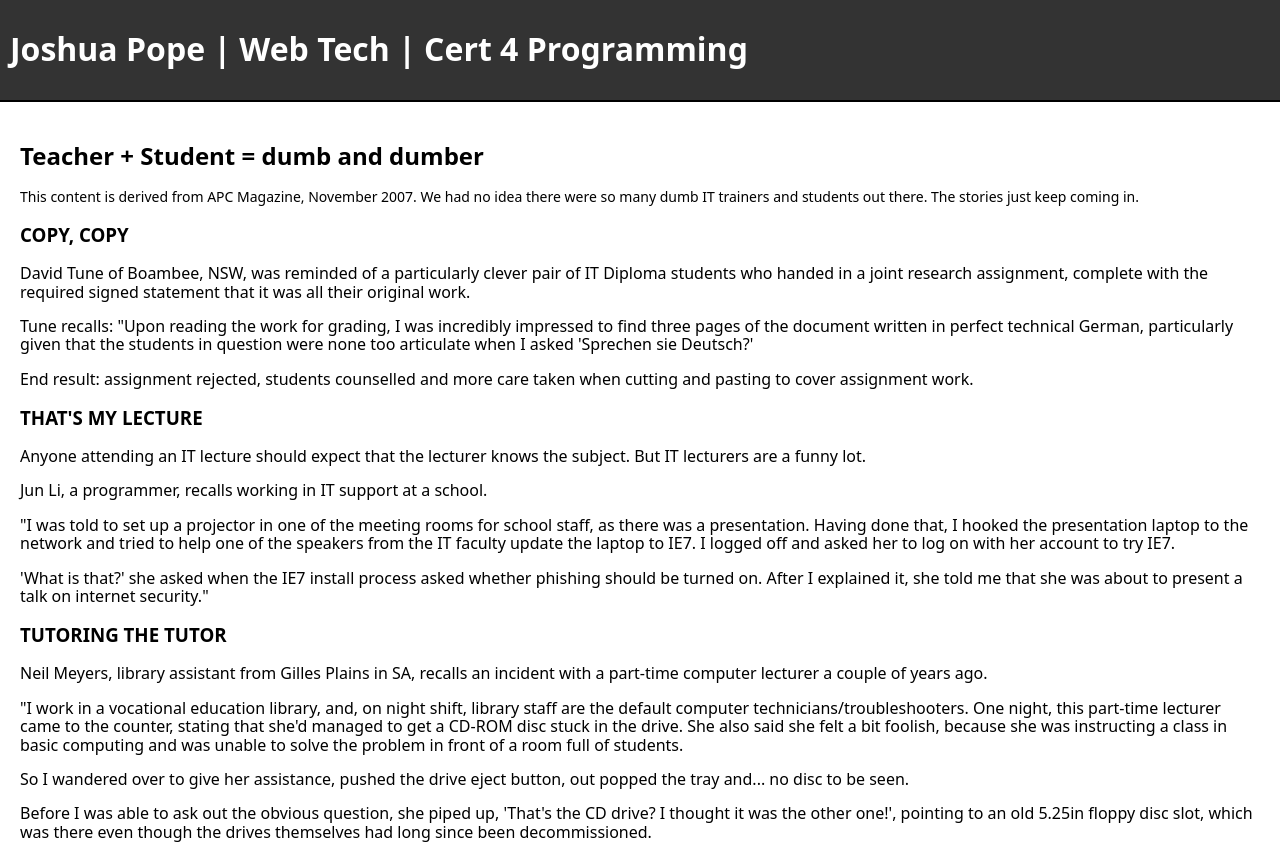
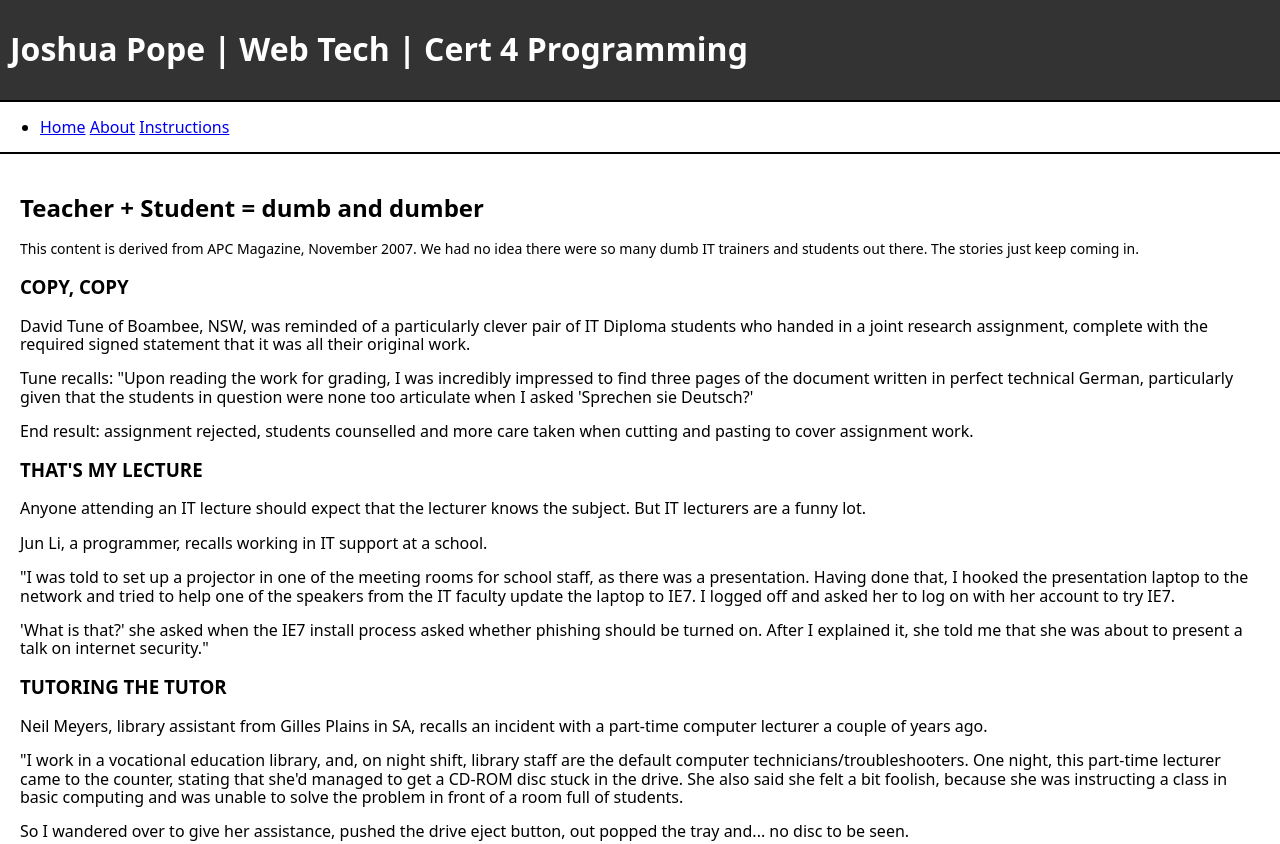
Before and after one commit to Didgeridio/Web-Tech-Website-Portfolio, a plain HTML site: page WebTech-Portfolio/phase-2/index.html in a window 1280 px wide. Shown: the top 844 px of the page. Drawn offline with Linux system fonts and the light colour scheme.

Commit message:
feat: desktop navigation css finished
Basic skeleton for navigation. Put it below header and above main seperated by a border for now. Is set to not visible on mobile.

```diff
--- a/WebTech-Portfolio/phase-2/index.html
+++ b/WebTech-Portfolio/phase-2/index.html
@@ -17,6 +17,15 @@
     </div>
         <div class="hamburger-menu">&#9776;</div>
 </header>
+<nav>
+    <ul>
+        <li>
+            <a href="#html">Home</a>
+            <a href="#html">About</a>
+            <a href="#html">Instructions</a>
+        </li>
+    </ul>
+</nav>
 <main>
     <header>
         <h2>Teacher + Student = dumb and dumber</h1>
--- a/WebTech-Portfolio/phase-2/styles.css
+++ b/WebTech-Portfolio/phase-2/styles.css
@@ -5,6 +5,9 @@
     display: flex;
     justify-content: space-between;
     align-items: center;
+    border-bottom: 2px solid #000;
+}
+nav {
     border-bottom: 2px solid #000;
 }
 
@@ -40,6 +43,9 @@ footer p {
     aside {
         display: none;
     }
+    nav {
+        display:none;
+    }
 }
 @media (min-width: 766px) {
     .hamburger-menu {
```
